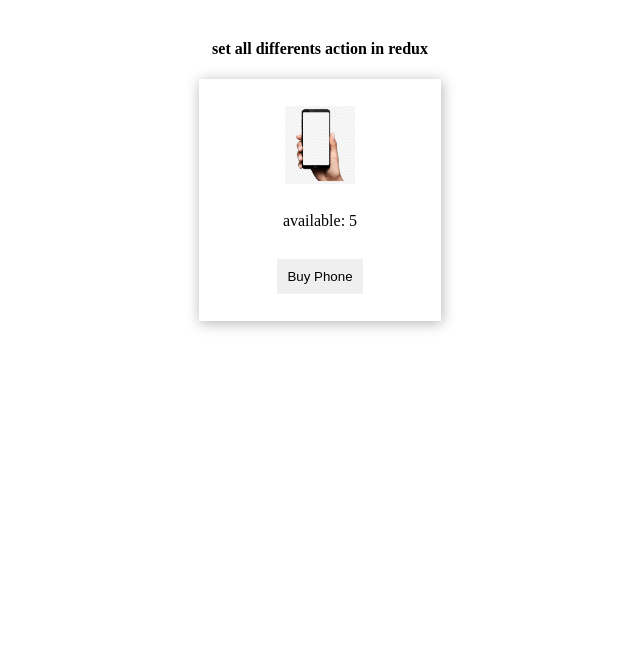
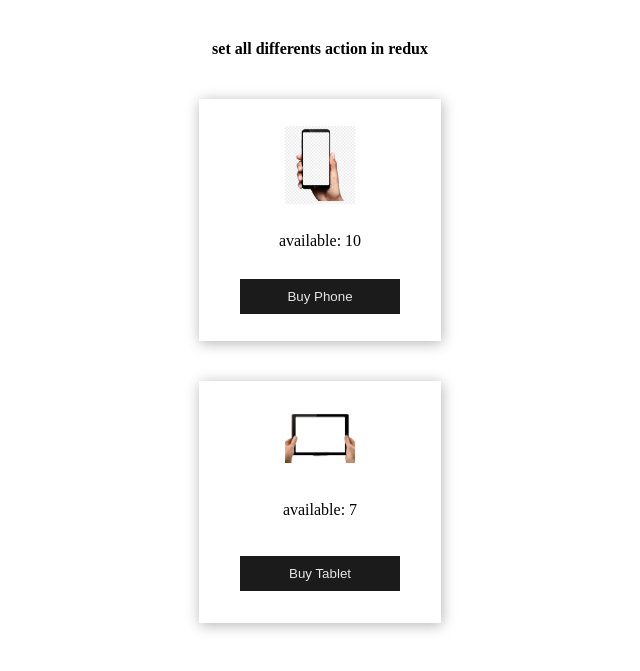
Before and after one commit to Kandy-Peter/Understand-redux, a plain HTML site: page index.html in a window 1280 px wide. Shown: the part 69-740 px from the top of the page, without its empty margins (320-960 px from the left). Drawn offline with nearby package versions, Linux system fonts and the light colour scheme.

Commit message:
add more actions in the store

```diff
--- a/index.html
+++ b/index.html
@@ -17,6 +17,11 @@
         <p>available: <span id="phoneAvailable"></span></p>
         <button id="buy-phone">Buy Phone</button>
     </div>
+    <div class="phone-cell">
+        <img src="tablet.png" alt="tablet to buy">
+        <p>available: <span id="tabletAvailable"></span></p>
+        <button id="buy-tablet">Buy Tablet</button>
+    </div>
 
     <script src="main.js"></script>
 </body>
--- a/main.js
+++ b/main.js
@@ -1,5 +1,6 @@
 //ACTION in redux
 const BUY_PHONE = 'BUY_PHONE';
+const BUY_TABLET = 'BUY_TABLET';
 
 function buyPhone(){
     return {
@@ -8,12 +9,20 @@ function buyPhone(){
     }
 }
 
+
+function buyTablet(){
+    return {
+        type: BUY_TABLET
+    }
+}
+
 //reducer
 //(prevState, action) => newState
 //let's create the initiale state
 
 const initialState = {
-    phone: 5
+    phone: 10,
+    tablet: 7
 }
 
 const reducer = (state = initialState,action) =>{
@@ -26,6 +35,12 @@ const reducer = (state = initialState,action) =>{
                 ...state,
                 phone: state.phone - 1
             }
+            case BUY_TABLET:
+                return{
+                    //spread operator "...". the value has to decrease
+                    ...state,
+                    tablet: state.tablet - 1
+                }
         default: return state
 
     }
@@ -40,13 +55,20 @@ const store = Redux.createStore(reducer);
 const phoneAvailable = document.getElementById('phoneAvailable');
 phoneAvailable.innerHTML = store.getState().phone;
 
+const tabletAvailable = document.getElementById('tabletAvailable');
+tabletAvailable.innerHTML = store.getState().tablet;
+
 //second: dispatch method makes the dispatchof an action
-
 document.getElementById('buy-phone').addEventListener('click', function(){
     store.dispatch(buyPhone());
 })
+document.getElementById('buy-tablet').addEventListener('click', function(){
+    store.dispatch(buyTablet());
+})
+
 
 //third:subscribe method which run for each modification in the store
 store.subscribe(() => {
     phoneAvailable.innerHTML = store.getState().phone;
+    tabletAvailable.innerHTML = store.getState().tablet;
 })
--- a/style.css
+++ b/style.css
@@ -17,9 +17,12 @@ img{
     justify-content: space-around;
     align-items: center;
     padding: 1.3rem;
+    margin: 20px;
 }
 button{
-    color: #000;
+    color: rgb(230, 230, 230);
+    background-color: #1b1b1b;
     border: none; padding: 10px;
+    width: 80%;
 }
 p{color: #000;}
```
Also changed, not shown: tablet.png (added).
